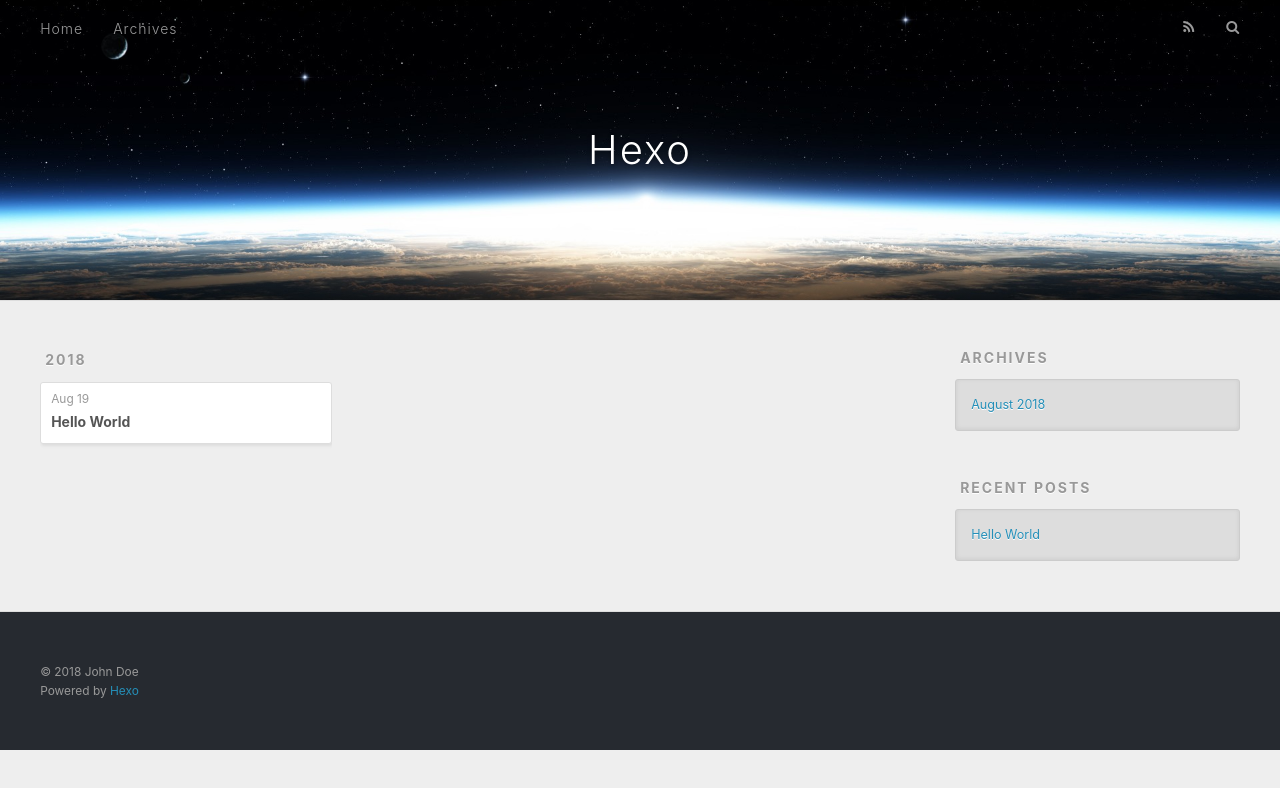
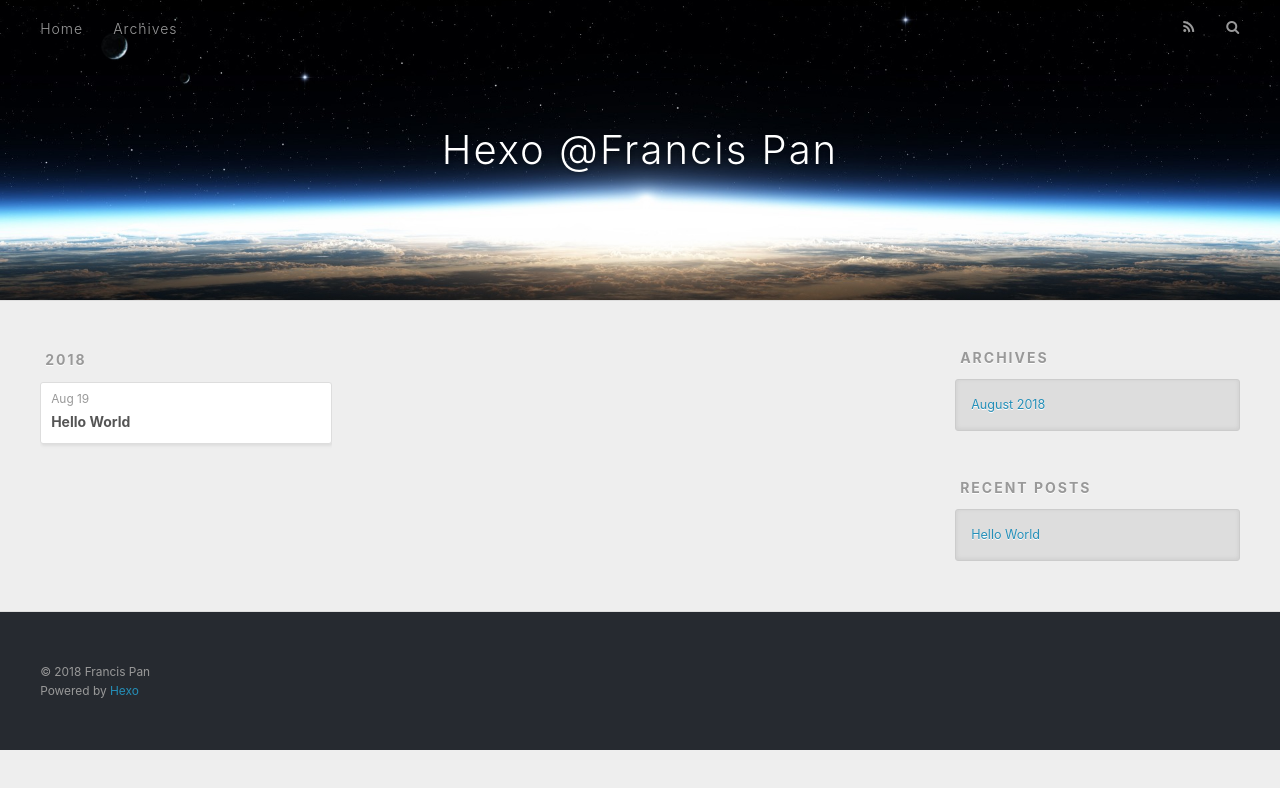
Before and after one commit to Francis-Pan/Francis-Pan.github.io, a plain HTML site: page archives/2018/08/index.html in a window 1280 px wide. Drawn offline with nearby package versions, Linux system fonts and the light colour scheme.

Commit message:
Site updated: 2018-08-19 10:08:27

```diff
--- a/archives/2018/08/index.html
+++ b/archives/2018/08/index.html
@@ -5,17 +5,17 @@
 
 
 
-  <title>Archives: 2018/8 | Hexo</title>
+  <title>Archives: 2018/8 | Hexo @Francis Pan</title>
   <meta name="viewport" content="width=device-width, initial-scale=1, maximum-scale=1">
   <meta property="og:type" content="website">
-<meta property="og:title" content="Hexo">
+<meta property="og:title" content="Hexo @Francis Pan">
 <meta property="og:url" content="http://yoursite.com/archives/2018/08/index.html">
-<meta property="og:site_name" content="Hexo">
+<meta property="og:site_name" content="Hexo @Francis Pan">
 <meta property="og:locale" content="default">
 <meta name="twitter:card" content="summary">
-<meta name="twitter:title" content="Hexo">
+<meta name="twitter:title" content="Hexo @Francis Pan">
 
-    <link rel="alternate" href="/atom.xml" title="Hexo" type="application/atom+xml">
+    <link rel="alternate" href="/atom.xml" title="Hexo @Francis Pan" type="application/atom+xml">
 
 
     <link rel="icon" href="/favicon.png">
@@ -34,7 +34,7 @@
   <div id="header-outer" class="outer">
     <div id="header-title" class="inner">
       <h1 id="logo-wrap">
-        <a href="/" id="logo">Hexo</a>
+        <a href="/" id="logo">Hexo @Francis Pan</a>
       </h1>
 
     </div>
@@ -139,7 +139,7 @@
 
   <div class="outer">
     <div id="footer-info" class="inner">
-      &copy; 2018 John Doe<br>
+      &copy; 2018 Francis Pan<br>
       Powered by <a href="http://hexo.io/" target="_blank">Hexo</a>
     </div>
   </div>
```
Also changed, not shown: 2018/08/19/hello-world/index.html (+6 -6 lines), archives/2018/index.html (+7 -7 lines), archives/index.html (+7 -7 lines), index.html (+8 -8 lines).
